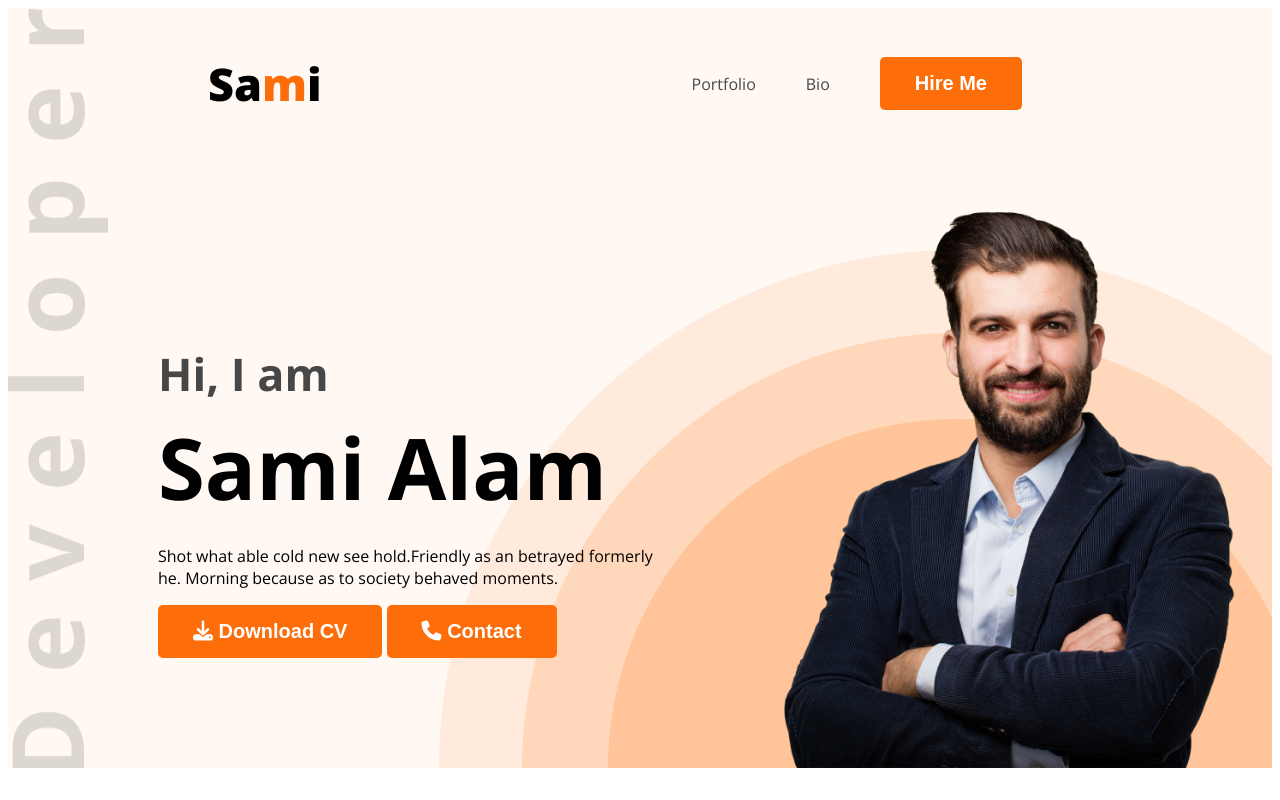
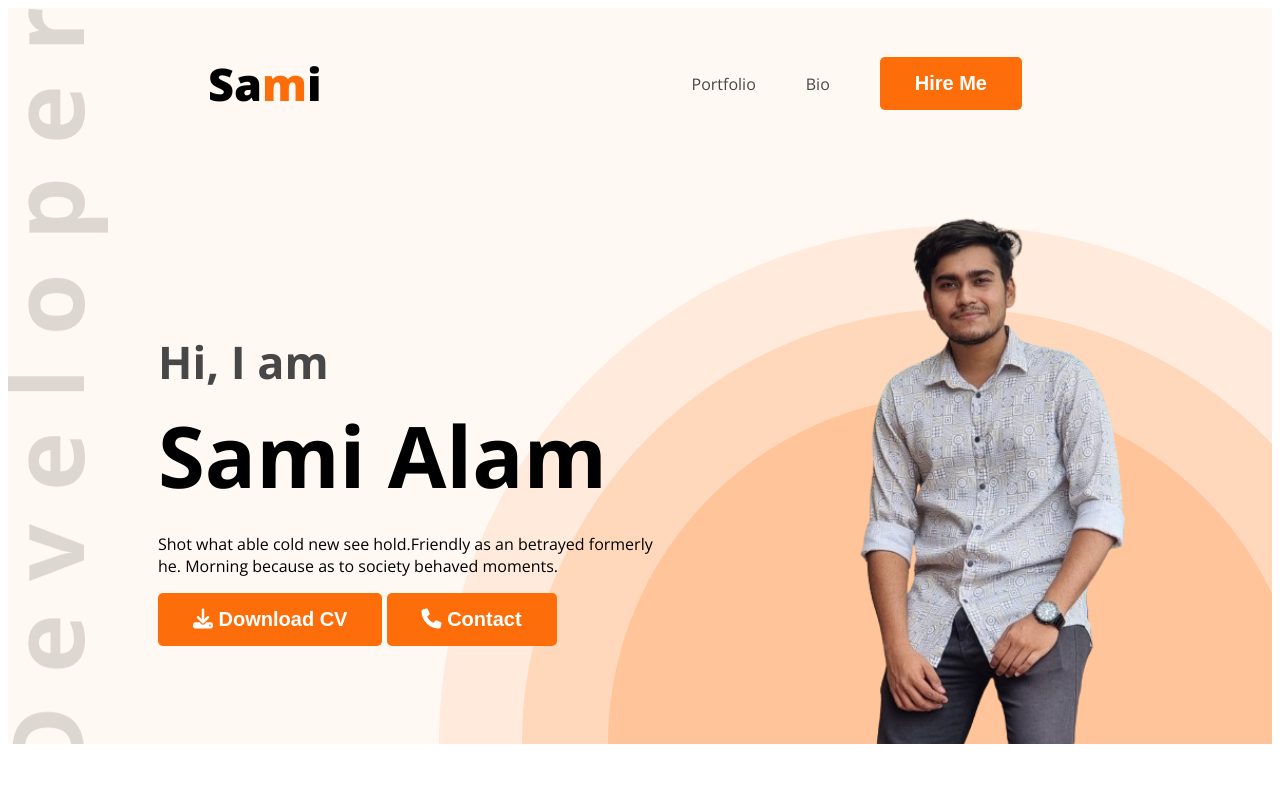
Before and after one commit to CmAlam1/portfolio_1, a plain HTML site: page index.html in a window 1280 px wide. Shown: the top 800 px of the page. Drawn offline with nearby package versions, Linux system fonts and the light colour scheme.

Commit message:
pic change

```diff
--- a/index.html
+++ b/index.html
@@ -33,7 +33,7 @@
                 <button class="btn-style"> <i class="fa-solid fa-phone"></i> Contact</button>
             </div>
 
-            <img class="profile-pic" src="images/hardy.png" alt="">
+            <img class="profile-pic" src="images/bg-sam.png" alt="">
         </div>
     </header>
     <main>
```
Also changed, not shown: images/bg-sam.png (added).
